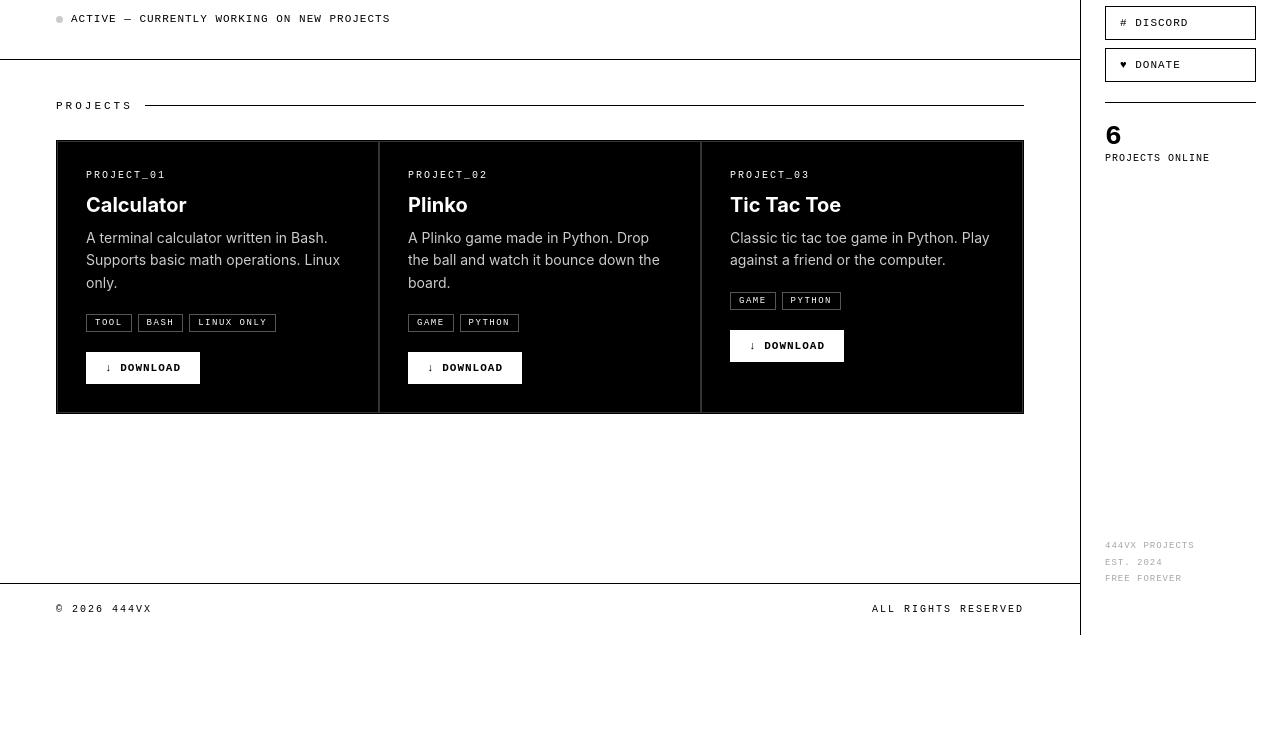
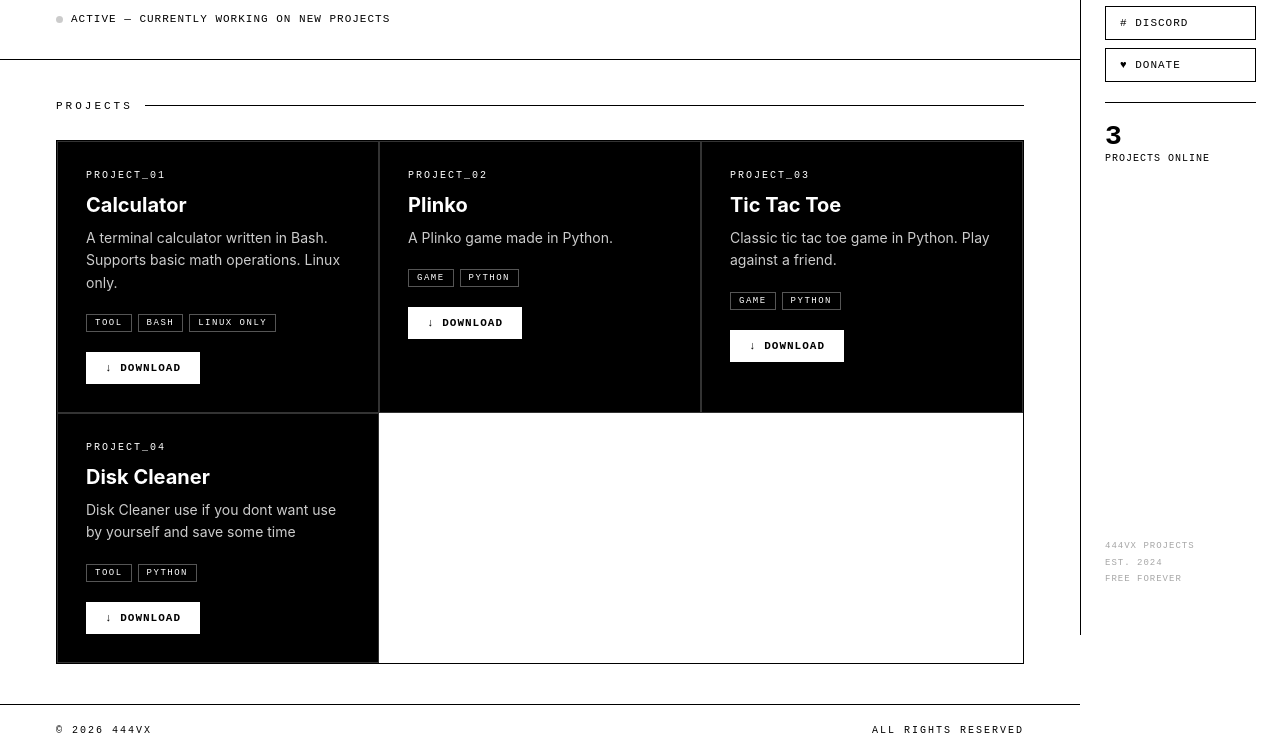
Before and after one commit to 444vx/444vx, a plain HTML site: page index.html in a window 1280 px wide. Shown: the part 165-921 px from the top of the page. Before the commit the page ends 800 px from the top, so only its background shows below. Drawn offline with Linux system fonts and the light colour scheme.

Commit message:
Add files via upload

```diff
--- a/index.html
+++ b/index.html
@@ -366,7 +366,7 @@
       <div class="card">
         <div class="card-number">PROJECT_02</div>
         <div class="card-name">Plinko</div>
-        <div class="card-desc">A Plinko game made in Python. Drop the ball and watch it bounce down the board.</div>
+        <div class="card-desc">A Plinko game made in Python.</div>
         <div class="card-tags">
           <span class="tag">Game</span><span class="tag">Python</span>
         </div>
@@ -378,12 +378,24 @@
       <div class="card">
         <div class="card-number">PROJECT_03</div>
         <div class="card-name">Tic Tac Toe</div>
-        <div class="card-desc">Classic tic tac toe game in Python. Play against a friend or the computer.</div>
+        <div class="card-desc">Classic tic tac toe game in Python. Play against a friend.</div>
         <div class="card-tags">
           <span class="tag">Game</span><span class="tag">Python</span>
         </div>
         <div class="card-actions">
           <a href="#" onclick="forceDownload('downloads/kolko_krzyzyk.py','kolko_krzyzyk.py'); return false;" class="btn btn-primary">↓ Download</a>
+        </div>
+      </div>
+
+      <div class="card">
+        <div class="card-number">PROJECT_04</div>
+        <div class="card-name">Disk Cleaner</div>
+        <div class="card-desc">Disk Cleaner use if you dont want use by yourself and save some time</div>
+        <div class="card-tags">
+          <span class="tag">Tool</span><span class="tag">Python</span>
+        </div>
+        <div class="card-actions">
+          <a href="#" onclick="forceDownload('downloads/disk_cleaner.py','disk_cleaner.py'); return false;" class="btn btn-primary">↓ Download</a>
         </div>
       </div>
 
@@ -409,7 +421,7 @@
   </div>
   <div class="sidebar-divider"></div>
   <div class="sidebar-stat">
-    <strong>6</strong>
+    <strong>3</strong>
     Projects online
   </div>
   <div class="sidebar-bottom">
```
